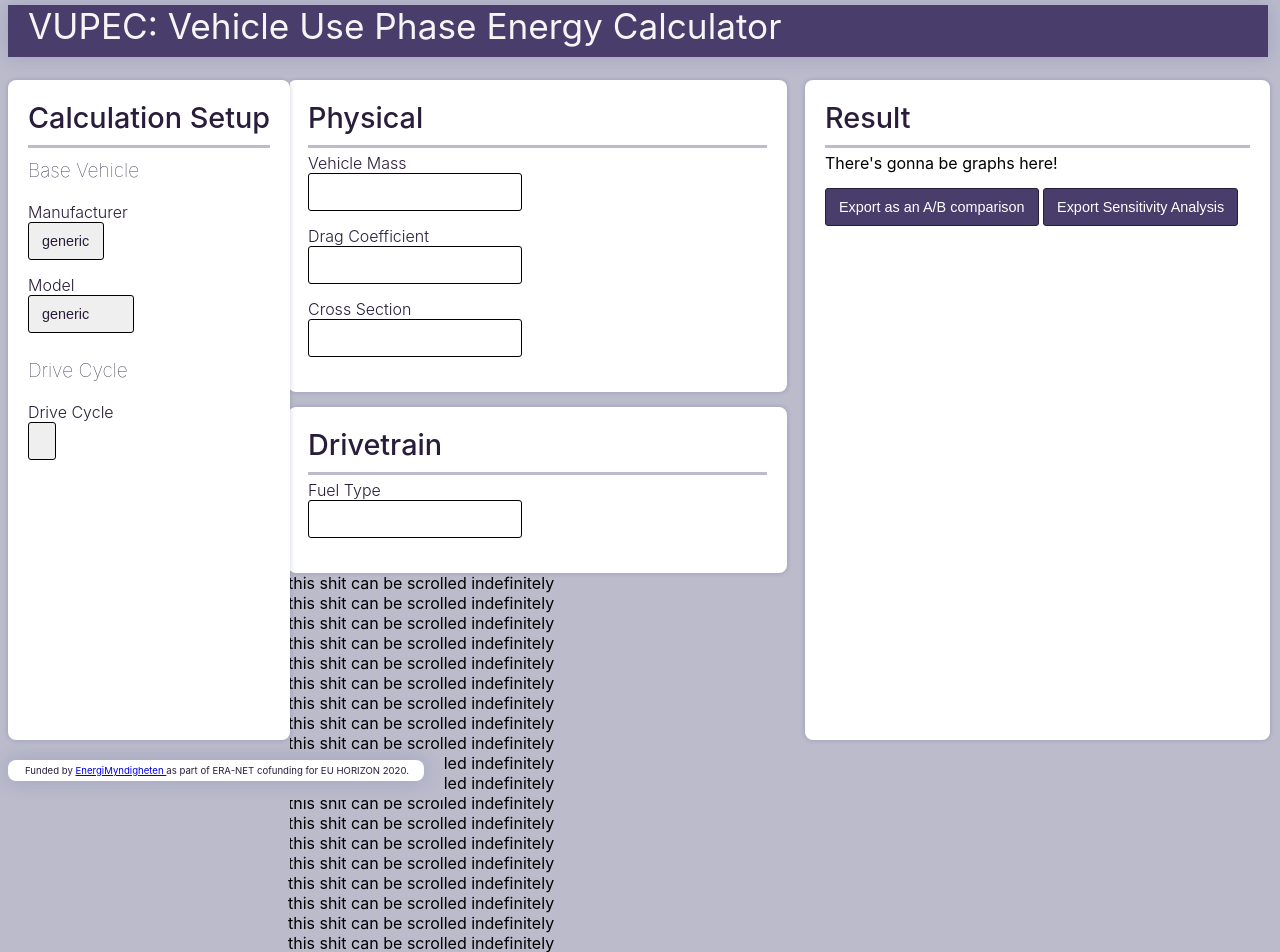
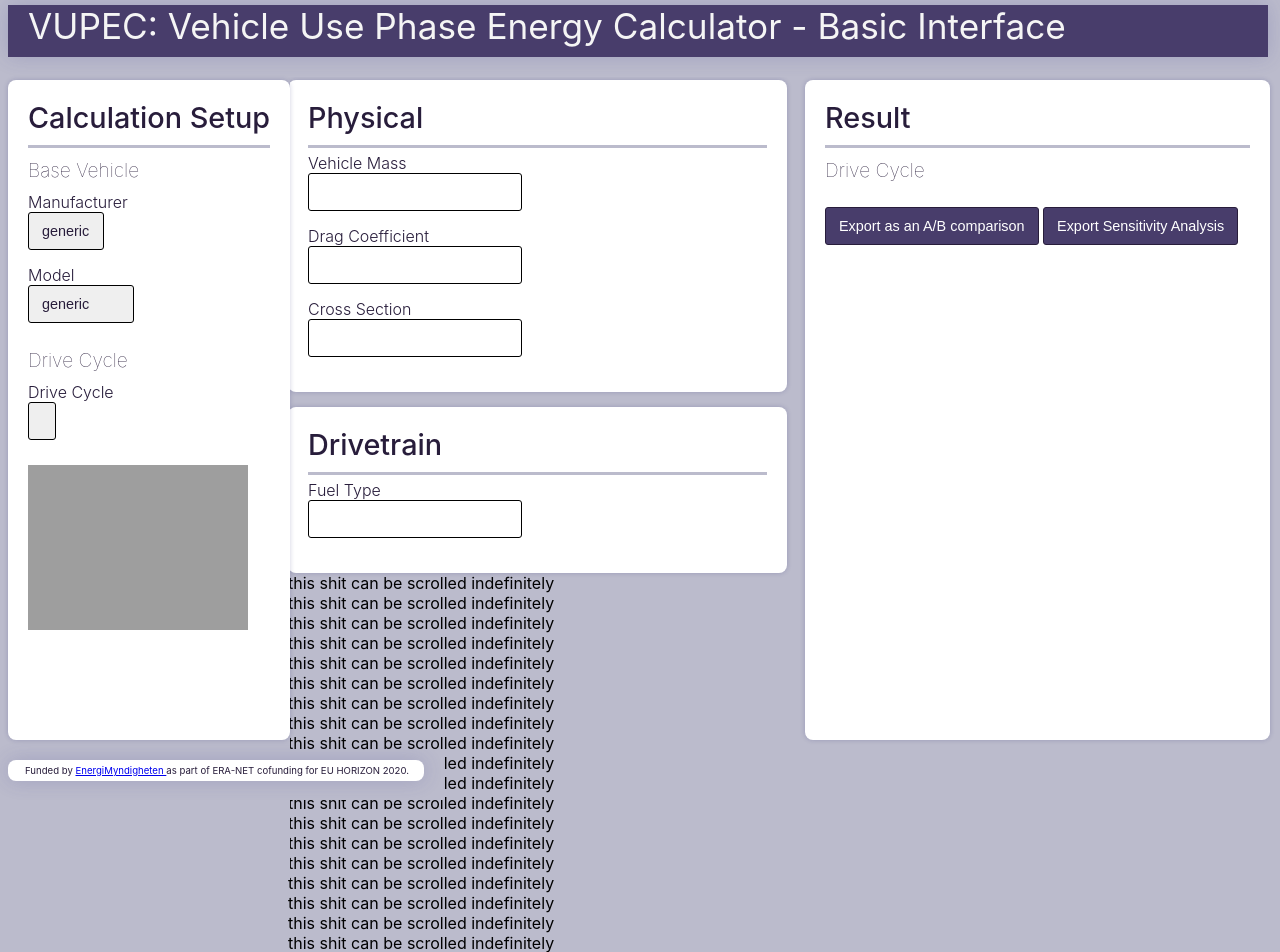
Before and after one commit to DuncanKushnir/VUPEC, a Flask app: page / in a window 1280 px wide. Shown: the top 952 px of the page. Run offline with Flask 2, Linux system fonts and the light colour scheme; lists and menus that the app fills with data are empty; grey boxes are pictures that could not be loaded.

Commit message:
Changing picture for drivecycle selection

```diff
--- a/src/gui/app.py
+++ b/src/gui/app.py
@@ -7,5 +7,7 @@ import gui.config as cfg
 app = create_app()
 
 if __name__ == "__main__":
+    app.jinja_env.auto_reload = True
+    app.config['TEMPLATES_AUTO_RELOAD'] = True
     app.run(host=cfg.DEFAULT_HOST, port=cfg.DEFAULT_PORT, debug=True)
     webbrowser.open(f"{cfg.DEFAULT_HOST}:{cfg.DEFAULT_PORT}", new=2)
--- a/src/gui/routes.py
+++ b/src/gui/routes.py
@@ -41,3 +41,8 @@ def success():
 @app.route("/export")
 def export():
     pass
+
+@app.after_request
+def add_header(response):
+    response.headers['Cache-Control'] = 'public, max-age=0'
+    return response
--- a/src/gui/static/css/style.css
+++ b/src/gui/static/css/style.css
@@ -120,6 +120,11 @@ body {
     margin: 15px 0 0 0;
 }
 
+.generic_bottom {
+    position: fixed;
+    float: bottom;
+}
+
 /* TEXT STYLING ---------------------------------------------------------- */
 
 .title {
@@ -144,7 +149,6 @@ body {
     font-size: 1.2rem;
     color: var(--main-text-color);
     font-weight: 100;
-    padding-bottom: 10px;
     margin: 10px 0 10px 0;
 }
 
@@ -169,6 +173,17 @@ footer {
 }
 
 /* FORM SUBCOMPONENT STYLING    ------------------------------------------- */
+img {
+    padding-top: 10px;
+max-width: 100%;
+max-height: 100%;
+}
+
+.auto-resize-landscape {
+    height: 250px;
+    width: 220px;
+}
+
 
 h1 {
     text-align: left;
@@ -213,12 +228,15 @@ select::after {
 }
 
 input[type="text"]::placeholder {
-    color: #d4d9e3;
+    color: var(--main-text-color);
 }
 
 input[type="text"]:hover,
 input[type="password"]:hover,
-textarea:hover,
+textarea:hover {
+    background: var(--main-bg-color);
+}
+
 select:hover {
     border-color: midnightblue;
     background: var(--dark-bg-color);
@@ -235,7 +253,6 @@ textarea:focus {
 
 input[type="submit"] {
     background: var(--dark-bg-color);
-    border: 0;
     color: white;
     border-radius: 3px;
     margin-top: 15px;
--- a/src/gui/templates/forms.jinja2
+++ b/src/gui/templates/forms.jinja2
@@ -26,6 +26,9 @@
         </div>
         <h3 class="subtitle">Drive Cycle</h3>
         <div class="form-field">{{ setup_form.drivecycle.label }} {{ setup_form.drivecycle }}
+        </div>
+        <div class="auto-resize-landscape">
+                <img id='dc_image' src={{ url_for('static', filename=('dcplot.png'))}}>
         </div>
 
     </form>
@@ -56,9 +59,11 @@
 {% block result_form %}
     <h2 class="areatitle">Result</h2>
     <form method="POST" action="/export" id="result_form">
-        There's gonna be graphs here! </br>
-        {{ result_form.submit_ab }}
-        {{ result_form.submit_sens }}
+        <h3 class="subtitle">Drive Cycle</h3>
+        <div class="generic_bottom">
+            {{ result_form.submit_ab }}
+            {{ result_form.submit_sens }}
+        </div>
     </form>
 
 {% endblock %}
--- a/src/gui/templates/layout.jinja2
+++ b/src/gui/templates/layout.jinja2
@@ -14,7 +14,7 @@
 <header>
     <div class="contentheader">
     <div class="title_area">
-        <h2 id="main_title">VUPEC: Vehicle Use Phase Energy Calculator</h2>
+        <h2 id="main_title">VUPEC: Vehicle Use Phase Energy Calculator - Basic Interface</h2>
     </div>
     </div>
 </header>
@@ -95,6 +95,7 @@
 <script>
     let manufacturer_select = document.getElementById('manufacturer');
     let model_select = document.getElementById('model');
+    let drivecycle_select = document.getElementById('drivecycle');
 
     manufacturer_select.onchange = function () {
         let manufacturer = manufacturer_select.value;
@@ -110,5 +111,20 @@
             });
 
         });
+    };
+
+    function changeImage(a) {
+        document.getElementById("dc_image").src=a;
+    }
+
+    drivecycle_select.onchange = function () {
+        let drivecycle = drivecycle_select.value;
+        console.log(drivecycle);
+        fetch('/data/dc/' + drivecycle).then(function(response) {
+            response.json().then(function (data) {
+                console.log(data);
+                changeImage(data.src);
+            });
+        });
     }
 </script>
--- a/src/model/api.py
+++ b/src/model/api.py
@@ -1,4 +1,9 @@
+import os
+import matplotlib.pyplot as plt
+
 import model.data
+
+from util.locations import GUI_STATIC_DIR
 
 
 def get_manufacturer_list():
@@ -13,3 +18,18 @@ def get_model_list(manufacturer):
 
 def get_drivecycle_list():
     return model.data.data["drive_cycles"].keys()
+
+
+def update_drivecycle_image(drive_cycle_df, dc_name):
+    image_path = os.path.join(GUI_STATIC_DIR, f'{dc_name}.png')
+    if not os.path.exists(image_path):
+        print('regen', image_path)
+        drive_cycle_df.plot(x='start_time', y='start_v')
+        plt.margins(0)
+        plt.savefig(image_path)
+
+
+def change_drivecycle(drive_cycle_name):
+    drive_cycle = model.data.data["drive_cycles"][drive_cycle_name]
+    dc_df = drive_cycle.to_df()
+    update_drivecycle_image(dc_df, drive_cycle_name)
--- a/src/model/drivetrain.py
+++ b/src/model/drivetrain.py
@@ -2,6 +2,7 @@
 Organizes and calculates the conversion of various energy types between different
 locations in the drive train
 """
+
 
 
 def source_energy(global_params, vehicle, model_df):
@@ -50,7 +51,8 @@ def idle(global_params, vehicle, model_df):
 
 def from_wheels_to_driveshaft(global_params, vehicle, model_df):
     model_df["torque_driveshaft"] = (
-        model_df["torque_wheel"] / vehicle.drivetrain.final_ratio
+        model_df["torque_wheel"] * vehicle.drivetrain.drive_n /
+        vehicle.drivetrain.final_ratio
     )
     model_df["power_driveshaft"] = model_df["power_wheel"] / vehicle.drivetrain.eff_diff
     model_df["omega_driveshaft"] = model_df["omega_wheel"] / vehicle.drivetrain.eff_diff
--- a/src/model/physics.py
+++ b/src/model/physics.py
@@ -169,6 +169,6 @@ def add_external_physics(global_params, vehicle, model_df):
     model_df["power_wheel"] = model_df["energy_wheel"] / model_df["duration"]
     model_df["force_wheel"] = model_df["power_wheel"] / model_df["delta_d"]
     model_df["omega_wheel"] = model_df["avg_v"] / vehicle.tires.radius
-    model_df["torque_wheel"] = model_df["power_wheel"] / model_df["omega_wheel"]
+    model_df["torque_wheel"] = model_df["power_wheel"] / ( model_df["omega_wheel"] * 4)
 
     return model_df
--- a/src/util/locations.py
+++ b/src/util/locations.py
@@ -5,7 +5,8 @@ SRC_DIR = os.path.dirname(UTIL_DIR)
 ROOT_DIR = os.path.dirname(SRC_DIR)
 DATA_DIR = os.path.join(ROOT_DIR, "data")
 OUTPUT_DIR = os.path.join(ROOT_DIR, "output")
-
+GUI_DIR = os.path.join(SRC_DIR, "gui")
+GUI_STATIC_DIR = os.path.join(GUI_DIR, "static")
 CTL_PANEL_FILE = os.path.join(ROOT_DIR, "control_panel.xlsx")
 
 print(f"working with data found in {DATA_DIR}")
```
Also changed, not shown: src/gui/data_routes.py (+12 -0 lines), src/model/energy_calculator.py (+8 -1 lines).
